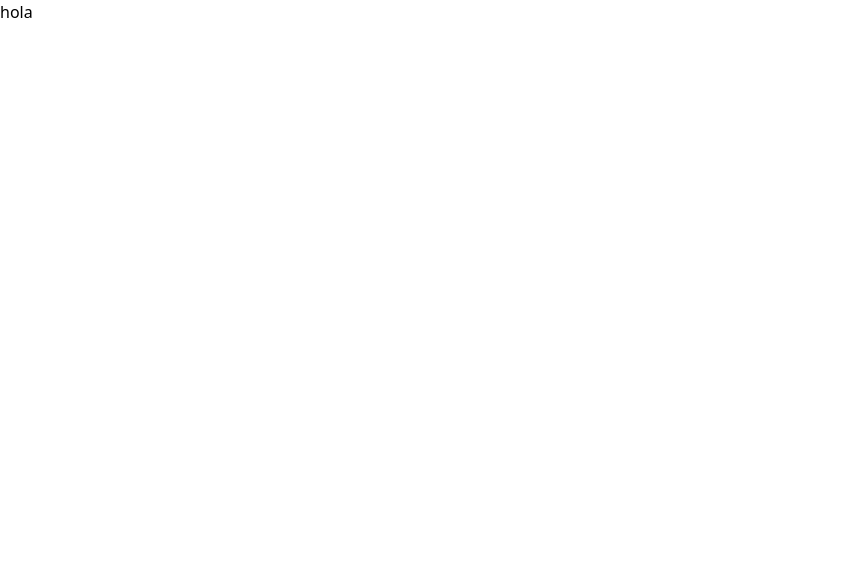
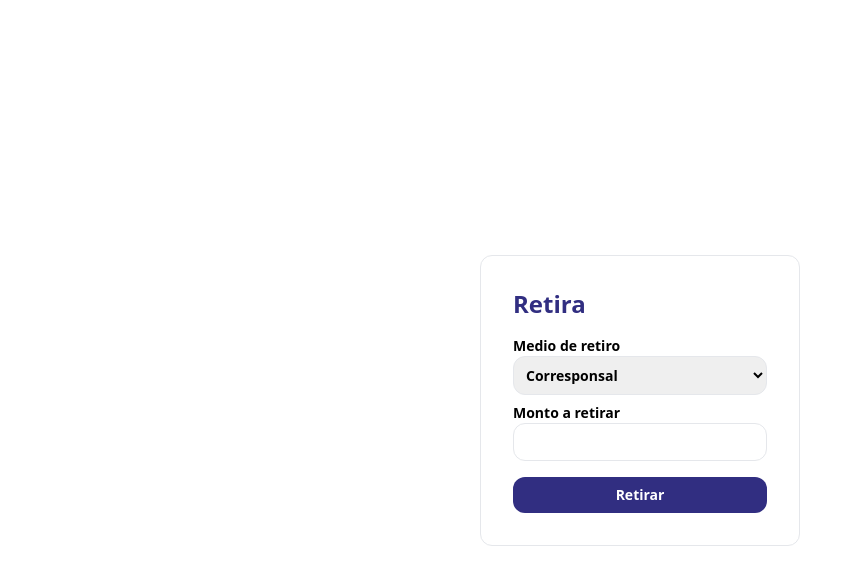
Before and after one commit to AngieMoya/digitalwallet, a Next.js app: page /withdraws in a window 1280 px wide. Shown: the top 584 px of the page, without its empty margins (0-862 px from the left). Built offline with nearby package versions, Linux system fonts and the light colour scheme.

Commit message:
withdraws page created

```diff
--- a/src/app/wallet/page.tsx
+++ b/src/app/wallet/page.tsx
@@ -28,7 +28,12 @@ export default function WalletHome() {
               router.push("/reload");
             }}
           ></Button>
-          <Button text={"Retira"}></Button>
+          <Button
+            text={"Retira"}
+            onClick={() => {
+              router.push("/withdraws");
+            }}
+          ></Button>
         </div>
       </div>
     </div>
--- a/src/app/withdraws/page.tsx
+++ b/src/app/withdraws/page.tsx
@@ -1,7 +1,25 @@
 export default function Withdraws() {
   return (
-    <div>
-      <p>hola</p>
+    <div className="flex flex-col h-screen items-center justify-center w-full">
+      <form className="font-semibold p-8 text-sm border rounded-xl min-w-80">
+        <h2 className="text-2xl font-semibold text-indigo-900 pb-4">Retira</h2>
+        <div className="flex flex-col pb-2">
+          <label htmlFor="method">Medio de retiro</label>
+          <select className="border rounded-xl p-2" name="method" id="method">
+            <option value="correspondent">Corresponsal</option>
+            <option value="atm">Cajero</option>
+          </select>
+        </div>
+        <div className="flex flex-col pb-4">
+          <label htmlFor="value">Monto a retirar</label>
+          <input className="border rounded-xl p-2" type="number" />
+        </div>
+        <input
+          className="rounded-xl p-2 bg-indigo-900 w-full text-white hover:bg-indigo-600"
+          type="button"
+          value="Retirar"
+        />
+      </form>
     </div>
   );
 }
--- a/src/components/Form.tsx
+++ b/src/components/Form.tsx
@@ -17,7 +17,7 @@ export default function Form(props: FormProps) {
         </div>
         <div className="flex flex-col pb-4">
           <label htmlFor="cel">{input2}</label>
-          <input className="border rounded-xl p-2" type="text" />
+          <input className="border rounded-xl p-2" type="number" />
         </div>
         <input
           className="rounded-xl p-2 bg-indigo-900 w-full text-white hover:bg-indigo-600"
```
